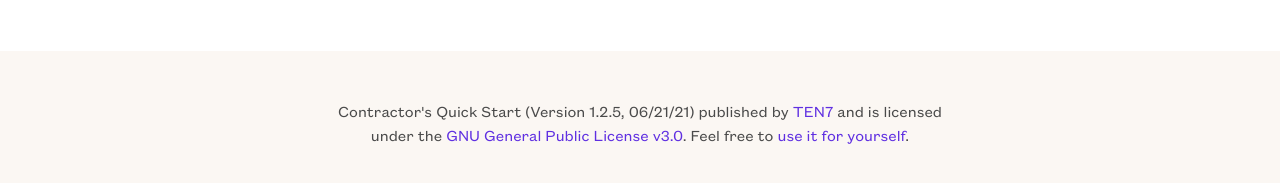
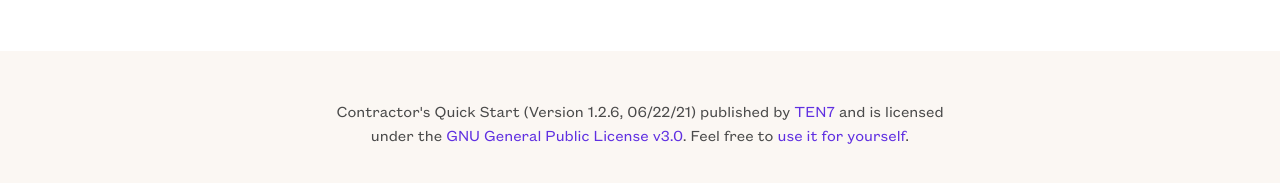
Before and after one commit to ten7/contractor.ten7.com, a Jekyll site: the page built from developer.md, in a window 1280 px wide. Shown: the part 450-633 px from the top of the page. Built offline with Jekyll 4.4.1, drawn with Linux system fonts in a browser that asks for light colours.

```diff
--- a/_config.yml
+++ b/_config.yml
@@ -2,7 +2,7 @@
 # site.title
 
 title: "Contractor's Quick Start"
-subtitle: "Version 1.2.5, 06/21/21"
+subtitle: "Version 1.2.6, 06/22/21"
 
 
 
```
